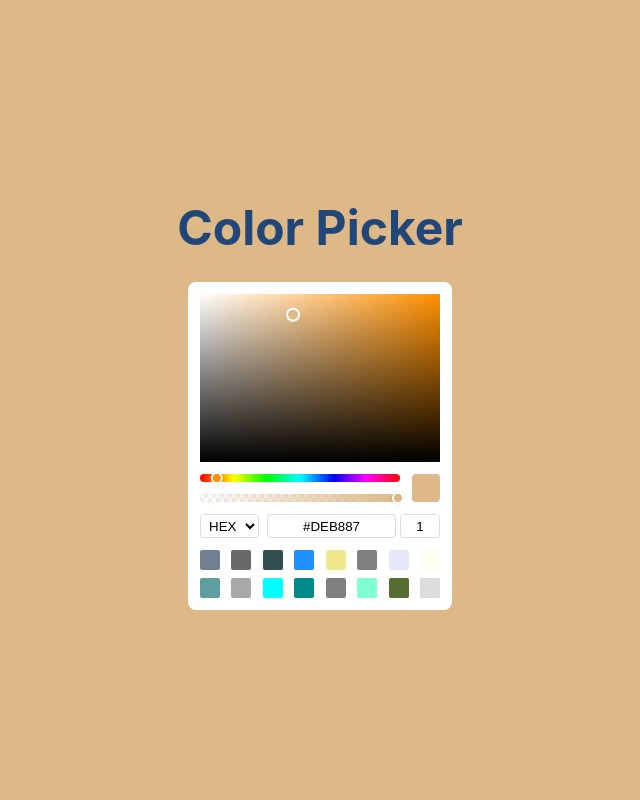
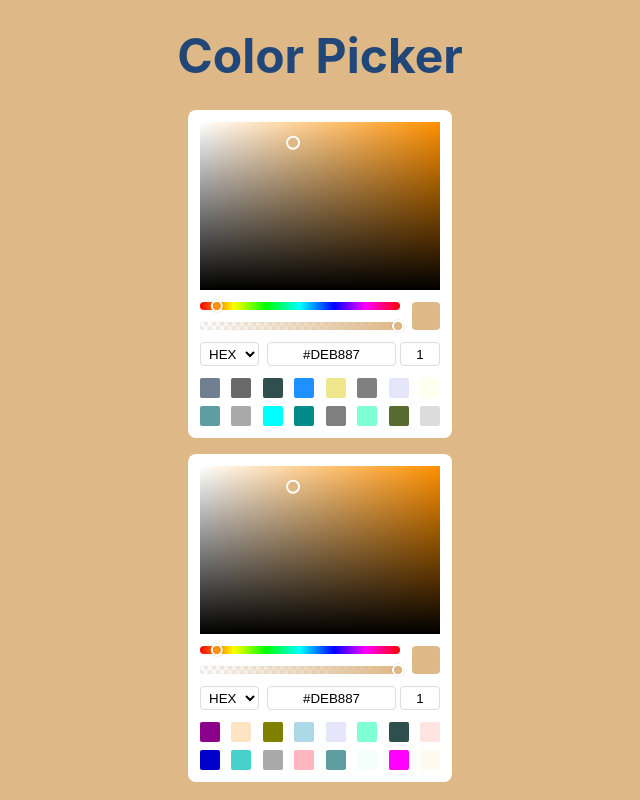
Before and after one commit to honelone/color-picker, a Vue app: page / in a window 1280 px wide. Shown: the whole page, without its empty margins (320-960 px from the left). Built offline with nearby package versions, Linux system fonts and the light colour scheme.

Commit message:
fix🐛: 修复多个颜色选择器颜色不关联，调整入参，新增ColorPanel

```diff
--- a/src/App.vue
+++ b/src/App.vue
@@ -3,15 +3,16 @@
     <div class="preview-content" :style="{ 'background-color': color }">
       <div class="tips">{{ 'Color Picker' }}</div>
       <div class="color-panel">
-        <ColorPicker v-model:value="color" />
+        <ColorPicker v-model:color="color" />
       </div>
+      <ColorPanel v-model:color="color" />
     </div>
   </div>
 </template>
 
 <script lang="ts" setup>
   import { ref } from 'vue';
-  import { ColorPicker } from './ColorPicker';
+  import { ColorPicker, ColorPanel } from './ColorPicker';
 
   const color = ref('burlywood');
 </script>
--- /dev/null
+++ b/src/ColorPicker/ColorPanel.vue
@@ -0,0 +1,30 @@
+<template>
+  <div class="color-panel">
+    <ColorPicker v-model:color="currentColor" />
+  </div>
+</template>
+
+<script lang="ts" setup>
+  import { computed } from 'vue';
+  import ColorPicker from './index.vue';
+
+  const props = defineProps<{ color: string }>();
+  const emits = defineEmits<{ (event: 'update:color', value: string): void }>();
+
+  const currentColor = computed({
+    get() {
+      return props.color;
+    },
+    set(value) {
+      emits('update:color', value);
+    },
+  });
+</script>
+
+<style scoped>
+  .color-panel {
+    padding: 12px;
+    background-color: #fff;
+    border-radius: 8px;
+  }
+</style>
--- a/src/ColorPicker/index.ts
+++ b/src/ColorPicker/index.ts
@@ -1,3 +1,4 @@
 import ColorPicker from './index.vue';
+import ColorPanel from './ColorPanel.vue';
 
-export { ColorPicker };
+export { ColorPicker, ColorPanel };
--- a/src/ColorPicker/index.vue
+++ b/src/ColorPicker/index.vue
@@ -52,18 +52,18 @@
 
   const props = withDefaults(
     defineProps<{
-      value: string;
+      color: string;
       width?: number;
       showOpacity?: boolean;
     }>(),
     {
-      value: '',
+      color: '',
       width: 240,
       showOpacity: true,
     },
   );
   const emits = defineEmits<{
-    (event: 'update:value', params: any): void;
+    (event: 'update:color', params: any): void;
     (event: 'change', params: any): void;
   }>();
 
@@ -95,7 +95,7 @@
 
   watch(currentColor, () => {
     nextTick(() => {
-      emits('update:value', currentColor.value);
+      emits('update:color', currentColor.value);
       emits('change', currentColor.value);
       setUI();
     });
@@ -107,8 +107,8 @@
     });
   });
   const init = () => {
-    if (props.value) {
-      const { hex: newHex, a } = parseColor(props.value);
+    if (props.color) {
+      const { hex: newHex, a } = parseColor(props.color);
       const { r, g, b } = HEXtoRGB(newHex);
       const { h, s, v } = RGBtoHSV({ r, g, b });
       hue.value = h;
@@ -122,6 +122,12 @@
       setUI();
     });
   };
+  watch(
+    () => props.color,
+    () => {
+      init();
+    },
+  );
 
   /** Set UI */
   const gradientRef = ref();
```
Also changed, not shown: 1 other file (tests, documents, lock files or other folders).
